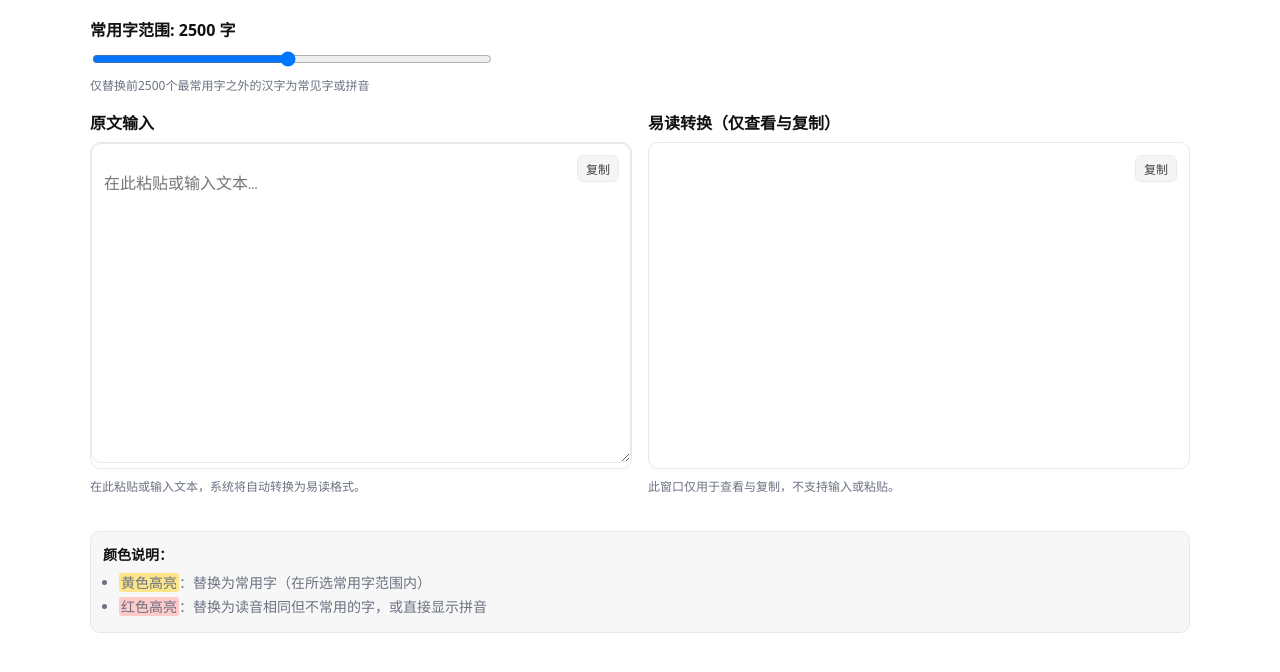
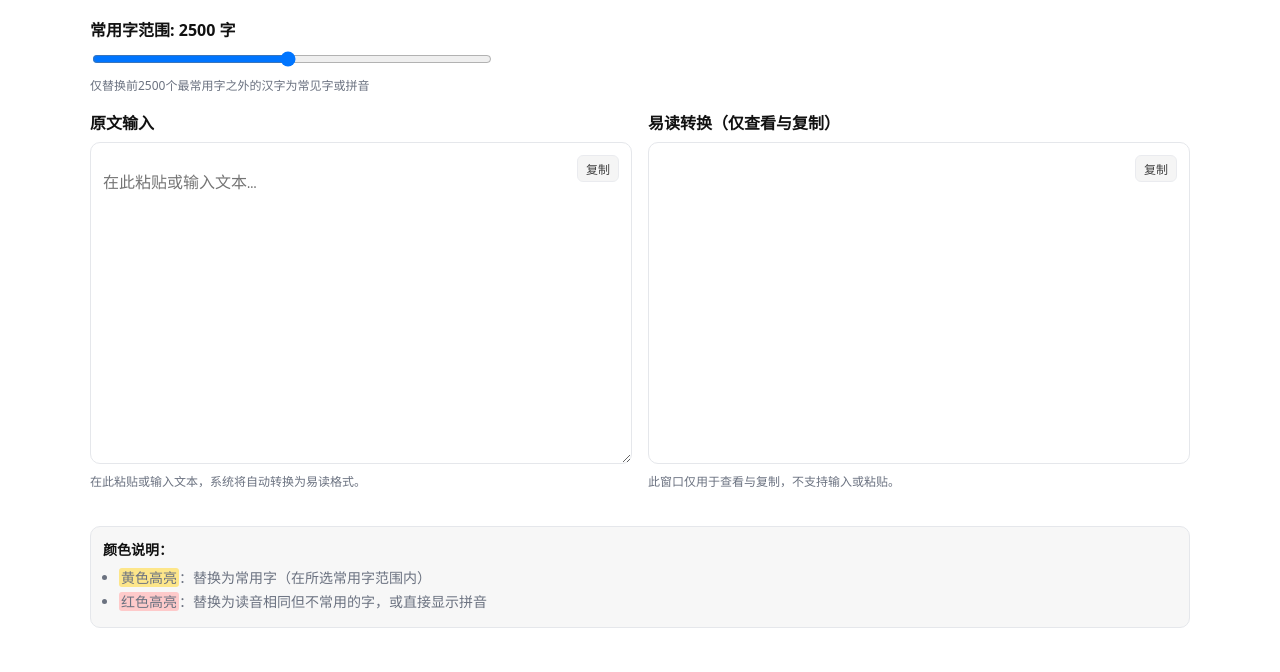
Before and after one commit to yanrucheng/easy-reader, a website built with Vite: page index.html in a window 1280 px wide. Shown: the part 88-760 px from the top of the page. Built offline with nearby package versions, Linux system fonts and the light colour scheme; what pinyin would draw is missing.

Commit message:
Fix alignment and styling issues between input/output windows
1. Remove duplicate border from textarea
2. Standardize padding between both windows
3. Make containers flex to ensure proper alignment
4. Add overflow handling for content
5. Clean up redundant CSS

This ensures both windows maintain consistent height and styling,
even when pasting large amounts of content.

```diff
--- a/index.html
+++ b/index.html
@@ -60,14 +60,16 @@
       flex: 1;
       width: 100%;
       min-height: 320px;
-      padding: 12px 14px;
-      border: 1px solid var(--border);
+      padding: 28px 12px 12px 12px;
+      border: none;
       border-radius: 10px;
       background: transparent;
       color: inherit;
       line-height: 1.7;
       font-size: 16px;
       resize: vertical;
+      outline: none;
+      overflow: auto;
     }
     textarea[readonly] { background: transparent; }
     .input-container,
@@ -80,15 +82,16 @@
       border-radius: 10px;
       background: transparent;
       position: relative;
+      display: flex;
+      flex-direction: column;
     }
 
     .output-content {
+      flex: 1;
       padding: 28px 12px 12px 12px;
+      overflow: auto;
     }
 
-    #input {
-      padding: 28px 12px 12px 12px;
-    }
     .help { color: var(--muted); font-size: 12px; margin-top: 8px; }
     .hl { background: #fde68a; color: inherit; padding: 0 2px; border-radius: 3px; }
     .hl-red { background: #fecaca; color: inherit; padding: 0 2px; border-radius: 3px; }
```
